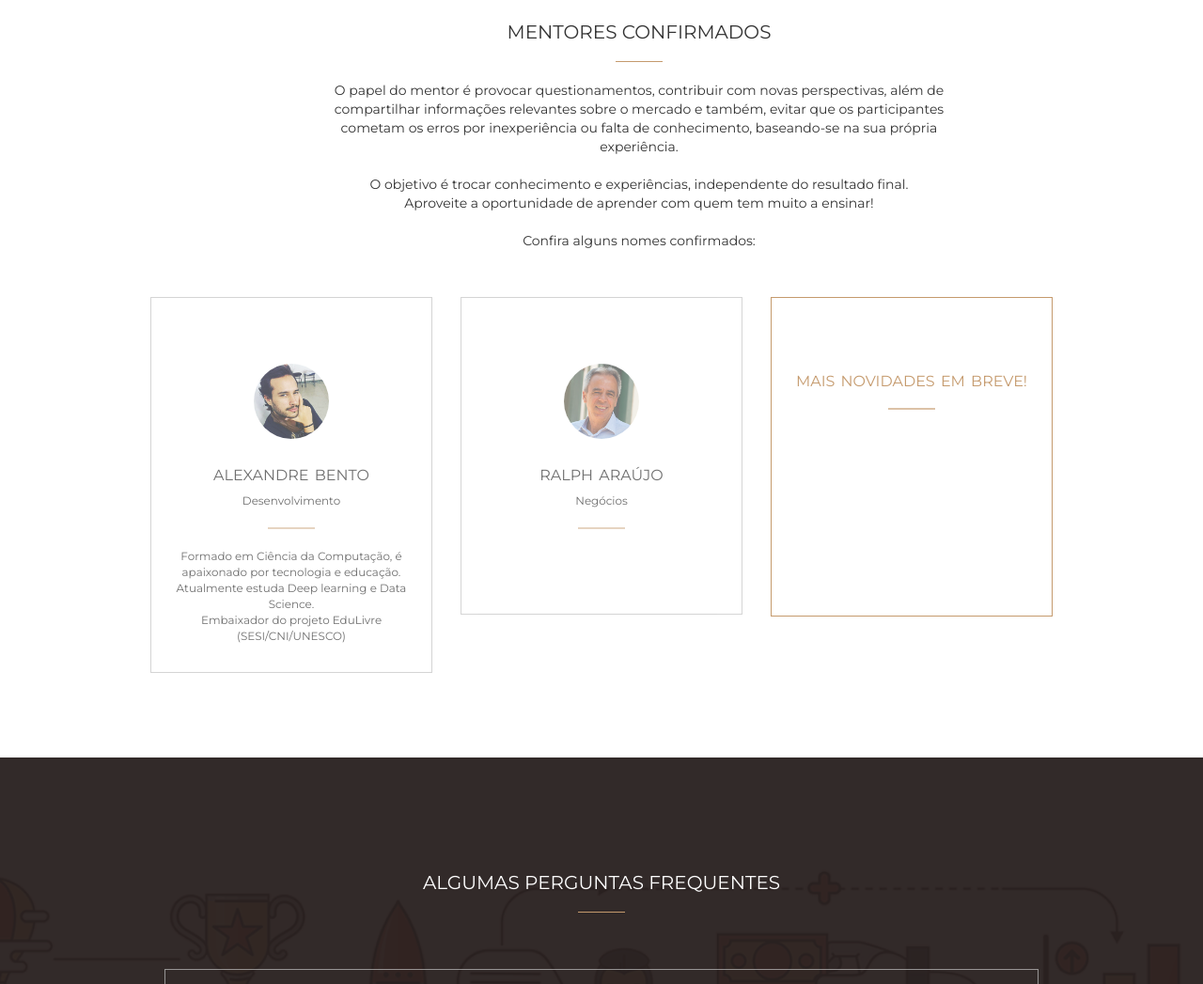
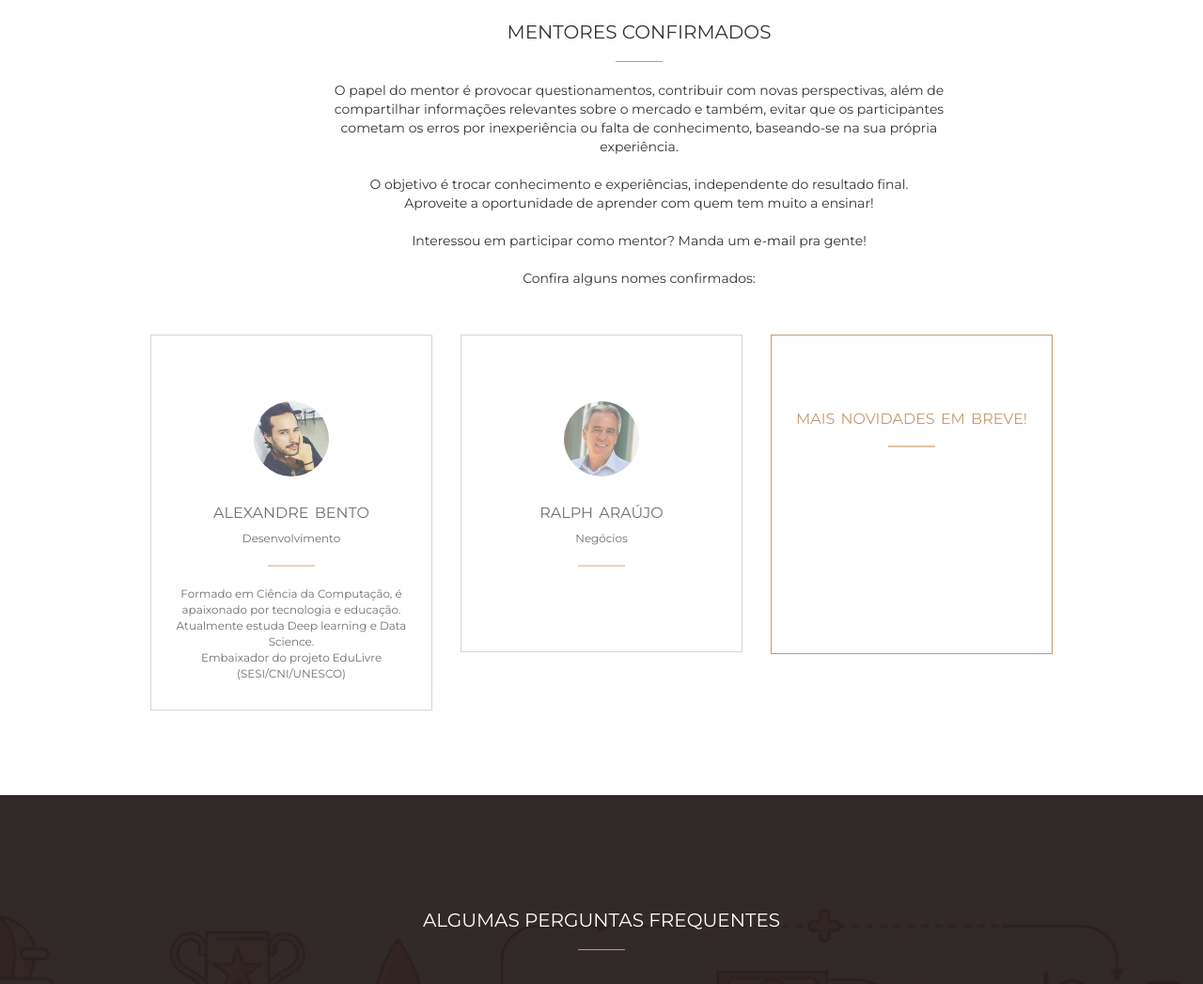
Before and after one commit to junts/sw18, a plain HTML site: page index.html in a window 1280 px wide. Shown: the part 5623-6670 px from the top of the page at 94% size. Drawn offline with nearby package versions, Linux system fonts and the light colour scheme.

Commit message:
Update index.html

```diff
--- a/index.html
+++ b/index.html
@@ -550,7 +550,7 @@
                         <p>O papel do mentor é provocar questionamentos, contribuir com novas perspectivas, além de compartilhar informações relevantes sobre o
                             mercado e também, evitar que os participantes cometam os erros por inexperiência ou falta de conhecimento, baseando-se na sua própria experiência.
                             <br><br>O objetivo é trocar conhecimento e experiências, independente do resultado final. <br>Aproveite a oportunidade de aprender com quem tem muito
-                            a ensinar! <br><br> Confira alguns nomes confirmados:</p>
+                            a ensinar! <br><br> Interessou em participar como mentor? Manda um <a href="mailto:falecomojunts@gmail.com">e-mail</a> pra gente! <br><br> Confira alguns nomes confirmados:</p>
                     </div>
                 </div>
             </div>
```
